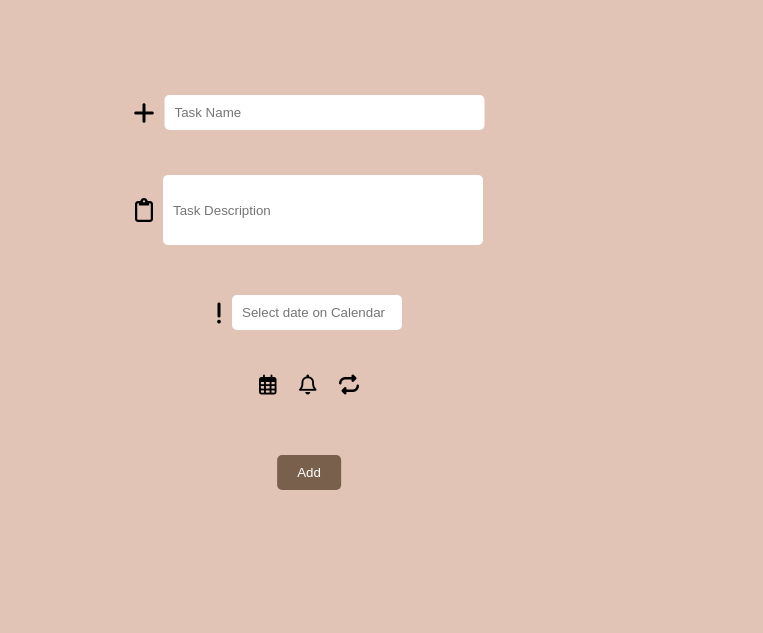
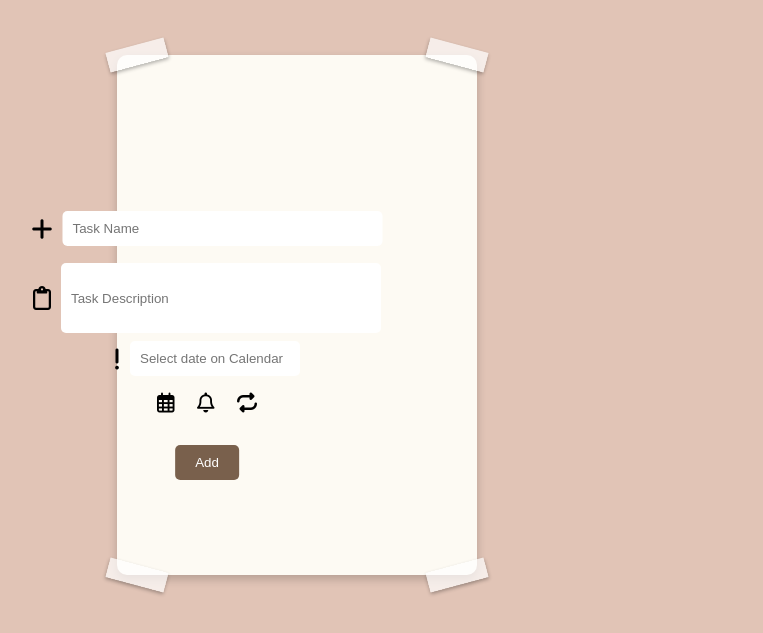
Before and after one commit to Ayanda-Radebe/to-do, a website: page index.html in a window 1280 px wide. Shown: the part 145-778 px from the top of the page, without its empty margins (11-774 px from the left). Drawn offline with nearby package versions, Linux system fonts and the light colour scheme.

Commit message:
paper effect added

```diff
--- a/index.html
+++ b/index.html
@@ -5,23 +5,22 @@
   <meta name="viewport" content="width=device-width, initial-scale=1.0" />
   <title>To-Do List</title>
   <link rel="stylesheet" href="styles.css" />
-    <link
-      rel="stylesheet"
-      href="https://cdnjs.cloudflare.com/ajax/libs/font-awesome/6.2.1/css/all.min.css"
-    />
-    <link
-      rel="stylesheet"
-      href="https://cdn.jsdelivr.net/npm/flatpickr/dist/flatpickr.min.css"
-    />
+  <link rel="stylesheet" href="https://cdnjs.cloudflare.com/ajax/libs/font-awesome/6.2.1/css/all.min.css" />
+  <link rel="stylesheet" href="https://cdn.jsdelivr.net/npm/flatpickr/dist/flatpickr.min.css" />
 </head>
-
 <body>
   <!-- Date section -->
   <div class="container">
     <h1>Today</h1>
     <p id="current-date"></p>
   </div>
+  <div class="paper-container paper paper-effect">
+    <div class="cellotape top-left"></div>
+    <div class="cellotape top-right"></div>
+    <div class="cellotape bottom-left"></div>
+    <div class="cellotape bottom-right"></div>
 
+    <div class="task-container">
       <!-- Adding New Task Section -->
       <div class="add-task">
         <i class="fa-solid fa-plus"></i>
@@ -31,35 +30,20 @@
         <i class="fa-regular fa-clipboard"></i>
         <input type="text" id="task-description" placeholder="Task Description" />
       </div>
-
       <div class="date-selected">
         <i class="fa-solid fa-exclamation" title="Pick Date"></i>
-      <input
-        type="text"
-        id="selected-date"
-        placeholder="Select date on Calendar"
-        title="Due Date"
-        readonly
-      />
+        <input type="text" id="selected-date" placeholder="Select date on Calendar" title="Due Date" readonly />
       </div>
       <!-- <div class="time-selected">
         <i class="fa-regular fa-clock"></i>
         <input type="text" id="selected-time" placeholder="Pick Time" readonly />
       </div>-->
-
       <div class="task-options">
-      <i
-        class="fa-regular fa-calendar-days"
-        id="calendar-icon"
-        title="Calendar"
-        readonly
-      ></i>
+        <i class="fa-regular fa-calendar-days" id="calendar-icon" title="Calendar" readonly></i>
         <i class="fa-regular fa-bell" title="Reminder" readonly></i>
         <i class="fa-solid fa-repeat" title="Repeat" readonly></i>
       </div>
-
       <!-- Calendar for due date -->
-
       <div id="date-popup" class="popup">
         <div class="popup-header">
           <h2>Pick Date</h2>
@@ -68,13 +52,12 @@
         <input type="text" id="date-picker" />
         <button id="save-date-btn">Save</button>
       </div>
-
       <div id="task-list"></div>
-
       <div class="add-task-btn">
         <button id="add-task-btn" title="Add Task" readonly>Add</button>
       </div>
-
+    </div>
+  </div>
   <script src="https://cdn.jsdelivr.net/npm/flatpickr"></script>
   <script src="script.js"></script>
 </body>
--- a/styles.css
+++ b/styles.css
@@ -8,7 +8,6 @@ body {
   }
 
 /* Date */
-
 .container {
     position: absolute;
     top: 0%;
@@ -25,6 +24,111 @@ h1 {
 #current-date {
     font-size: 24px;
 }
+
+/* ******************************************************************************** */
+/* Paper effect container */
+.paper-container {
+  position: relative;
+  width: 25%; /* Adjust width to cover left side */
+  height: 60%;
+  background: #fdfaf3;
+  border-radius: 10px;
+  box-shadow: 0 4px 10px rgba(0, 0, 0, 0.2);
+  padding: 20px;
+  margin-right: auto;
+  margin-left: 20px;
+  top: 25%;
+}
+
+/* Cellotape effect on corners */
+.cellotape {
+  position: absolute;
+  width: 60px;
+  height: 20px;
+  background: rgba(255, 255, 255, 0.7);
+  box-shadow: 0 2px 4px rgba(0, 0, 0, 0.3);
+  z-index: 10;
+}
+
+.cellotape.top-left {
+  top: -10px;
+  left: -10px;
+  transform: rotate(-15deg);
+}
+
+.cellotape.top-right {
+  top: -10px;
+  right: -10px;
+  transform: rotate(15deg);
+}
+
+.cellotape.bottom-left {
+  bottom: -10px;
+  left: -10px;
+  transform: rotate(15deg);
+}
+
+.cellotape.bottom-right {
+  bottom: -10px;
+  right: -10px;
+  transform: rotate(-15deg);
+}
+
+/* Content inside the paper effect */
+/* Paper effect container */
+.paper-container {
+  position: relative;
+  width: 25%;
+  height: 60%;
+  background: #fdfaf3;
+  border-radius: 10px;
+  box-shadow: 0 4px 10px rgba(0, 0, 0, 0.2);
+  padding: 20px;
+  margin-right: auto;
+  margin-left: 10%;
+
+}
+
+/* Cellotape effect on corners */
+.cellotape {
+  position: absolute;
+  width: 60px;
+  height: 20px;
+  background: rgba(255, 255, 255, 0.7);
+  box-shadow: 0 2px 4px rgba(0, 0, 0, 0.3);
+  z-index: 10;
+}
+
+.cellotape.top-left {
+  top: -10px;
+  left: -10px;
+  transform: rotate(-15deg);
+}
+
+.cellotape.top-right {
+  top: -10px;
+  right: -10px;
+  transform: rotate(15deg);
+}
+
+.cellotape.bottom-left {
+  bottom: -10px;
+  left: -10px;
+  transform: rotate(15deg);
+}
+
+.cellotape.bottom-right {
+  bottom: -10px;
+  right: -10px;
+  transform: rotate(-15deg);
+}
+
+/* Content inside the paper effect */
+.paper-content {
+  padding: 10px;
+}
+
+/* **************************************** */
 
 
 /* Adding New Task Section */
```
Lines whose indentation alone changed are shown as unchanged.
